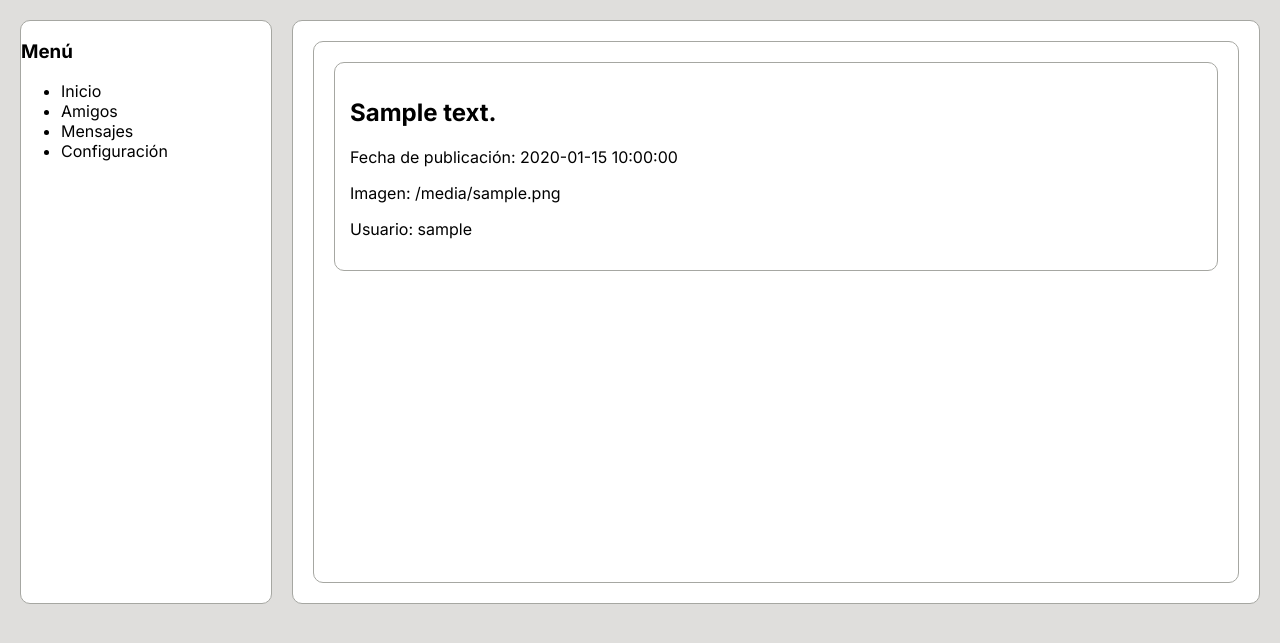
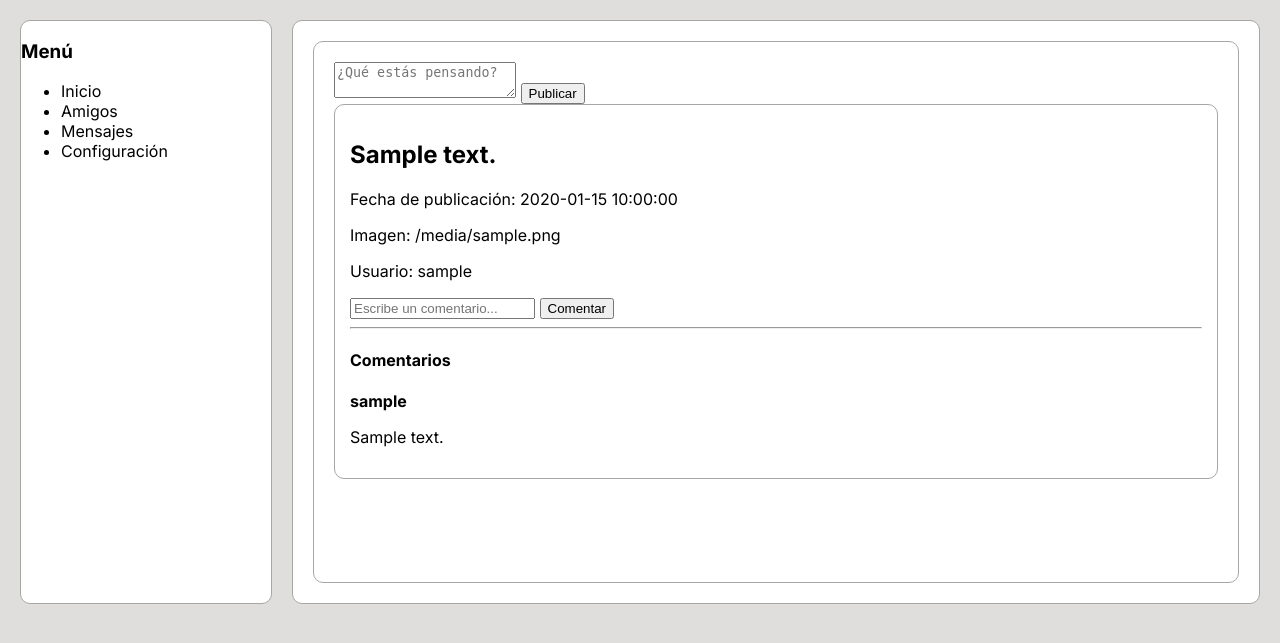
Before and after one commit to LichaHTML/Fakebook, a Flask app: template templates/index.html in a window 1280 px wide. Shown: the part 86-729 px from the top of the page. Run offline with Flask 3, Linux system fonts and the light colour scheme; the template is opened without the code that fills it: most values are stand-ins (such as "Sample title", 1, 10 or a date in 2020).

Commit message:
add post editing-eliminating functionallity

```diff
--- a/app.py
+++ b/app.py
@@ -42,6 +42,18 @@ def crear_db():
             FOREIGN KEY(usuario_id) REFERENCES usuarios(id)
         )
     """)
+
+        cursor.execute("""
+        CREATE TABLE IF NOT EXISTS comentarios (
+            id INTEGER PRIMARY KEY AUTOINCREMENT,
+            contenido TEXT NOT NULL,
+            fecha_comentario TIMESTAMP DEFAULT CURRENT_TIMESTAMP,
+            usuario_id INTEGER NOT NULL,
+            post_id INTEGER NOT NULL,
+            FOREIGN KEY(usuario_id) REFERENCES usuarios(id),
+            FOREIGN KEY(post_id) REFERENCES posts(id)
+        )
+        """)
         conn.commit()
         conn.close()
 
@@ -165,6 +177,70 @@ def crear_post(contenido, imagen, usuario_id):
         conn.close()
 
 
+def crear_comentario(contenido, usuario_id, post_id):
+
+    conn = sqlite3.connect(DB_PATH)
+    cursor = conn.cursor()
+
+    try:
+
+        cursor.execute(
+            """
+            INSERT INTO comentarios
+            (contenido, usuario_id, post_id)
+            VALUES (?, ?, ?)
+            """,
+            (contenido, usuario_id, post_id)
+        )
+
+        conn.commit()
+
+        return True
+
+    except sqlite3.IntegrityError:
+
+        return False
+
+    finally:
+
+        conn.close()
+
+
+def obtener_comentarios_por_post(post_id):
+
+    conn = sqlite3.connect(DB_PATH)
+    conn.row_factory = sqlite3.Row
+
+    cursor = conn.cursor()
+
+    cursor.execute(
+        """
+        SELECT comentarios.id,
+               comentarios.contenido,
+               comentarios.fecha_comentario,
+               comentarios.usuario_id,
+               comentarios.post_id,
+               usuarios.username
+
+        FROM comentarios
+
+        JOIN usuarios
+        ON usuarios.id = comentarios.usuario_id
+
+        WHERE comentarios.post_id = ?
+
+        ORDER BY comentarios.fecha_comentario ASC
+        """,
+        (post_id,)
+    )
+
+    comentarios = cursor.fetchall()
+
+    conn.close()
+
+    return comentarios
+
+
 def listar_posts():
     conn = sqlite3.connect(DB_PATH)
     conn.row_factory = sqlite3.Row
@@ -198,6 +274,30 @@ def obtener_posts_por_usuario(usuario_id):
     posts = cursor.fetchall()
     conn.close()
     return posts
+
+
+def obtener_post_por_id(post_id):
+    conn = sqlite3.connect(DB_PATH)
+    conn.row_factory = sqlite3.Row
+    cursor = conn.cursor()
+
+    cursor.execute("""
+        SELECT posts.id,
+               posts.contenido,
+               posts.fecha_post,
+               posts.imagen,
+               posts.usuario_id,
+               usuarios.username
+        FROM posts
+        JOIN usuarios ON usuarios.id = posts.usuario_id
+        WHERE posts.id = ?
+    """, (post_id,))
+
+    post = cursor.fetchone()
+
+    conn.close()
+
+    return post
 
 
 def password_valida(password):
@@ -234,6 +334,33 @@ def login_requerido(f):
     return True
 
 
+def borrar_post(post_id):
+    conn = sqlite3.connect(DB_PATH)
+    cursor = conn.cursor()
+
+    cursor.execute("DELETE FROM comentarios WHERE post_id = ?", (post_id,))
+    cursor.execute("DELETE FROM posts WHERE id = ?", (post_id,))
+
+    try:
+        conn.commit()
+    finally:
+        conn.close()
+
+
+def editar_post(post_id, contenido):
+    conn = sqlite3.connect(DB_PATH)
+    cursor = conn.cursor()
+
+    cursor.execute(
+        "UPDATE posts SET contenido = ? WHERE id = ?",
+        (contenido, post_id)
+    )
+
+    try:
+        conn.commit()
+    finally:
+        conn.close()
+
 crear_db()
 
 #------------RUTAS----------------
@@ -244,12 +371,20 @@ def index():
 
     if usuario_id:
         usuario = obtener_usuario_por_id(usuario_id)
+
         posts = listar_posts()
+
+        posts_con_comentarios = []
+        for post in posts:
+            post = dict(post)
+            post["comentarios"] = obtener_comentarios_por_post(post["id"])
+            posts_con_comentarios.append(post)
 
         return render_template(
             "index.html",
             usuario=usuario,
-            posts=posts,
+            usuario_id=usuario_id,
+            posts=posts_con_comentarios,
             pagina_actual="index"
         )
     else:
@@ -569,5 +704,76 @@ def borrar_usuarios():
     return "Base de datos limpiada"
 
 
+@app.route("/crear_comentario", methods=["POST"])
+@login_requerido
+def crear_comentario_route():
+
+    usuario_id = session.get("usuario_id")
+
+    contenido = request.form["contenido"].strip()
+    post_id = request.form["post_id"]
+
+    crear_comentario(
+        contenido=contenido,
+        usuario_id=usuario_id,
+        post_id=post_id
+    )
+
+    return redirect("/")
+
+
+@app.route("/borrar_post/<int:post_id>", methods=["POST"])
+@login_requerido
+def borrar_post_post(post_id):
+
+    post = obtener_post_por_id(post_id)
+
+    if not post:
+        return "Post no encontrado", 404
+
+    if post["usuario_id"] != session["usuario_id"]:
+        return "No tenés permiso para borrar este post", 403
+
+    borrar_post(post_id)
+
+    return redirect("/")
+
+
+@app.route("/editar_post/<int:post_id>", methods=["GET"])
+@login_requerido
+def editar_post_get(post_id):
+
+    post = obtener_post_por_id(post_id)
+
+    if not post:
+        return "Post no encontrado", 404
+
+    if post["usuario_id"] != session["usuario_id"]:
+        return "No tenés permiso para editar este post", 403
+
+    return render_template("post/editar_post.html", post=post)
+
+@app.route("/editar_post/<int:post_id>", methods=["POST"])
+@login_requerido
+def editar_post_route(post_id):
+    post = obtener_post_por_id(post_id)
+
+    if not post:
+        return "Post no encontrado", 404
+
+    if post["usuario_id"] != session["usuario_id"]:
+        return "No tenés permiso para editar este post", 403
+
+    contenido = request.form["contenido"].strip()
+
+    if not contenido:
+        return "El contenido no puede estar vacío", 400
+
+    editar_post(post_id, contenido)
+
+    return redirect("/")
+
+
+
 if __name__ == "__main__":
     app.run(debug=True)
--- a/templates/index.html
+++ b/templates/index.html
@@ -1,14 +1,2 @@
-{% extends "base.html" %} {% block content %}
-
-<section>
-  {% for post in posts %}
-  <div class="post">
-    <h2>{{ post.contenido }}</h2>
-    <p>Fecha de publicación: {{ post.fecha_post }}</p>
-    <p>Imagen: {{ post.imagen }}</p>
-    <p>Usuario: {{ post.username }}</p>
-  </div>
-  {% endfor %}
-</section>
-
+{% extends "base.html" %} {% block content %} {% include "post/posts.html" %}
 {%endblock%}
--- a/templates/perfil.html
+++ b/templates/perfil.html
@@ -3,6 +3,7 @@
 <h1>Perfil de {{ usuario.username }}</h1>
 <p>Nombre: {{ usuario.nombre }}</p>
 <p>Fecha de registro: {{ usuario.fecha_registro }}</p>
+<p>id: {{ usuario.id }}</p>
 <br />
 <h2>Posts</h2>
 {% for post in posts %}
--- /dev/null
+++ b/templates/post/posts.html
@@ -0,0 +1,50 @@
+<section>
+  <form action="/crear_post" method="POST">
+    <textarea
+      name="contenido"
+      placeholder="¿Qué estás pensando?"
+      required
+    ></textarea>
+
+    <button type="submit">Publicar</button>
+  </form>
+
+  {% for post in posts %}
+  <div class="post">
+    <h2>{{ post.contenido }}</h2>
+    <p>Fecha de publicación: {{ post.fecha_post }}</p>
+    <p>Imagen: {{ post.imagen }}</p>
+    <p>Usuario: {{ post.username }}</p>
+    {% if usuario_id == post.usuario_id %}
+    <form action="/borrar_post/{{ post.id }}" method="POST">
+      <button type="submit">eliminar</button>
+    </form>
+    <a href="/editar_post/{{ post.id }}">Editar</a>
+    {% endif %}
+
+    <form action="/crear_comentario" method="POST">
+      <input type="hidden" name="post_id" value="{{ post.id }}" />
+
+      <input
+        type="text"
+        name="contenido"
+        placeholder="Escribe un comentario..."
+        required
+      />
+
+      <button type="submit">Comentar</button>
+    </form>
+    <hr />
+    <h4>Comentarios</h4>
+    {% for comentario in post.comentarios %}
+
+    <div class="comentario">
+      <strong> {{ comentario.username }} </strong>
+
+      <p>{{ comentario.contenido }}</p>
+    </div>
+
+    {% endfor %}
+  </div>
+  {% endfor %}
+</section>
```
Also changed, not shown: templates/post/editar_post.html (added, +28 -0 lines), database/fakebook.db, templates/post/crear.html (deleted).
